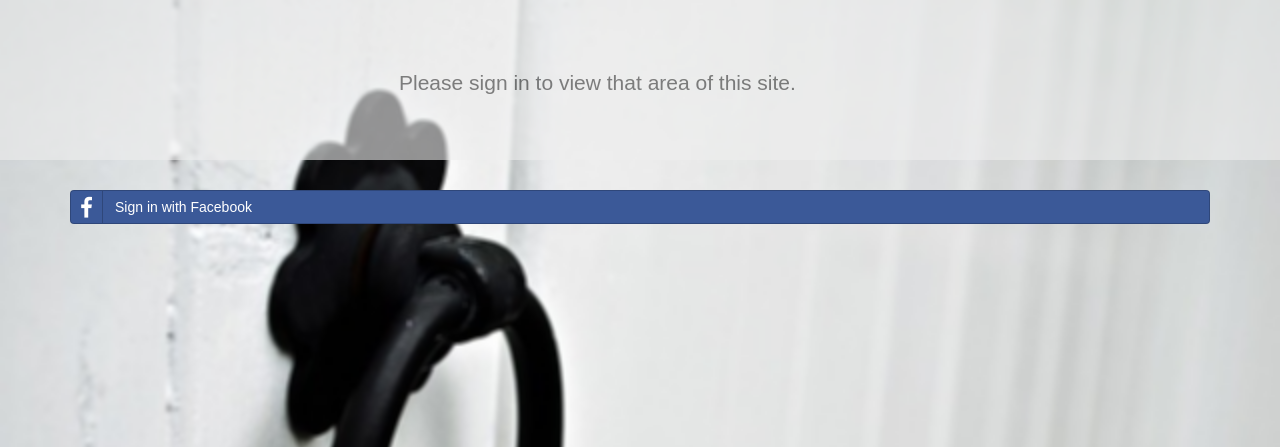
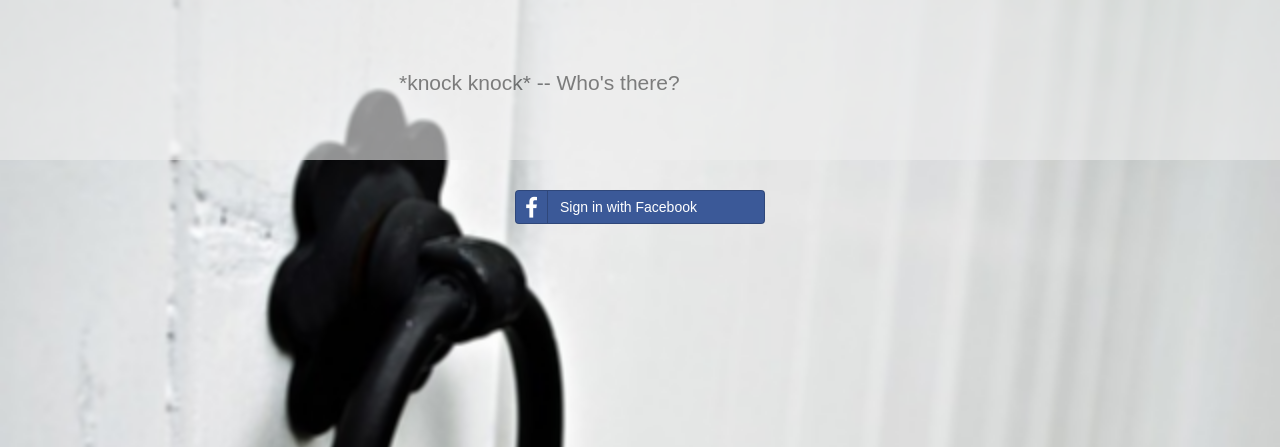
Before and after one commit to killarny/django-template, a Django app: template project_template/apps/registration/templates/registration/login.html in a window 1280 px wide. Shown: the top 447 px of the page. Run offline with Django 3.2, Linux system fonts and the light colour scheme; the template is opened without the code that fills it, so the values that code supplies are empty; some libraries are stand-ins or nearby versions; some web fonts are replaced.

Commit message:
properly align login button, and use friendlier text

```diff
--- a/project_template/apps/registration/static/registration/css/login.css
+++ b/project_template/apps/registration/static/registration/css/login.css
@@ -9,7 +9,14 @@ html {
 .jumbotron {
     opacity: 0.6;
 }
-.jumbotron .container {
+.jumbotron .container, .container {
     max-width: 40%;
     min-width: 500px;
 }
+#login {
+    text-align: center;
+}
+.btn-social {
+    width: 250px;
+    display: inline-block;
+}
--- a/project_template/apps/registration/templates/registration/login.html
+++ b/project_template/apps/registration/templates/registration/login.html
@@ -14,10 +14,10 @@
         <div class="container">
             <h1>{{ site_name }}</h1>
 
-            <p class="lead">Please sign in to view that area of this site.</p>
+            <p class="lead">*knock knock* -- Who's there?</p>
         </div>
     </div>
-    <div class="container">
+    <div id="login" class="container">
         <a class="btn btn-block btn-social btn-facebook" href="{% url 'social:begin' 'facebook' %}">
             <span class="fa fa-facebook"></span> Sign in with Facebook
         </a>
```
